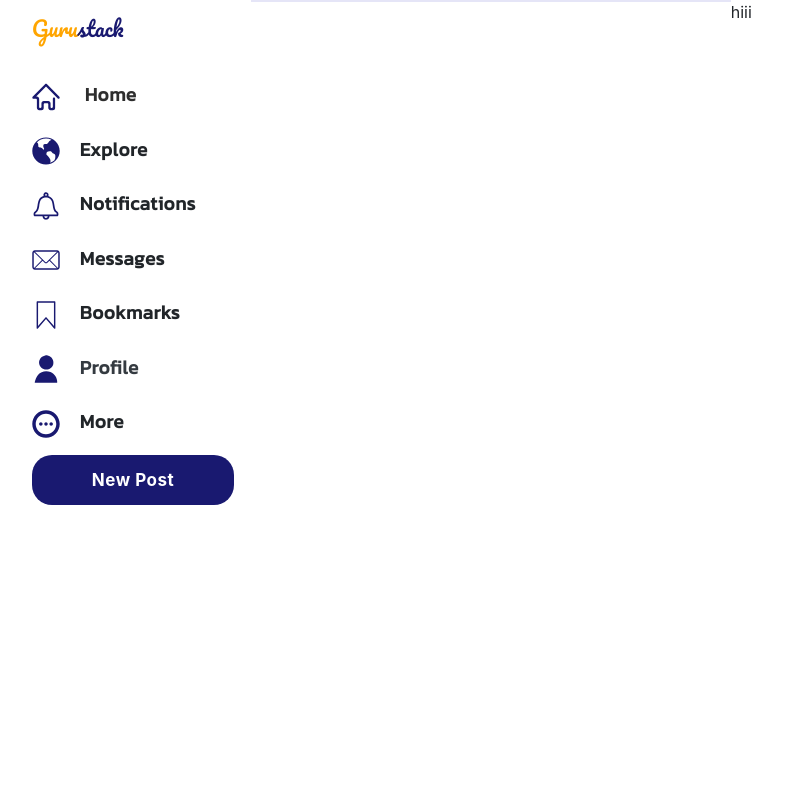
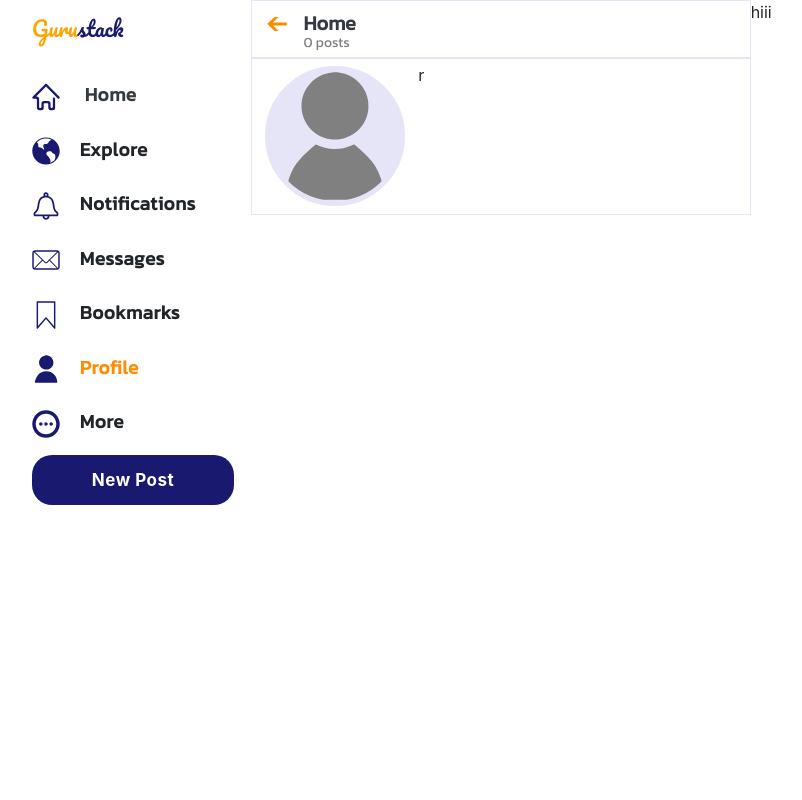
Before and after one commit to Imuhammed24/gurustack, a Django app: page /account/profile/ in a window 1280 px wide. Shown: the whole page, without its empty margins (109-911 px from the left). Run offline with Django 3.2, Linux system fonts and the light colour scheme; the visitor is signed in with stand-in values (Sample User, id 1); data that the repository does not hold is empty; some libraries are stand-ins or nearby versions.

Commit message:
Gurustack project begining

```diff
--- a/account/templates/account/user/profile-section.html
+++ b/account/templates/account/user/profile-section.html
@@ -2,6 +2,32 @@
 
 <div id="account-base-section-middle-div">
     <div id="account-base-section-middle-div-content">
+        <div id="profile-middle-div-top">
+            <div id="middle-div-top-content-div" class="clearfix pb-0">
+                <a onclick="history.back()" href="#"><img id="back-btn" class="float-left mr-3"
+                                                          src="{% static 'svg/back-btn.svg' %}" alt=""></a>
+                <h4 class="pb-0 mb-0">
+                    <a class="text-dark no-txt-deco" href="{% url 'account:home' %}">Home</a><br>
+                    <span class="d-block very-small-text">{{request.user.post.count}} post{{request.user.post.count|pluralize}}</span>
+                </h4>
+
+            </div>
+        </div>
+
+
+        <div id="profile-middle-div-middle" class="clearfix">
+            <div id="middle-div-middle-content-div" class="pt-1 clearfix">
+
+                <div id="user-detail-wrapper" class="clearfix d-block">
+                    <div id="user-profile-pix-div">
+                        <img id="main-profile-pix" src="{% static 'svg/big-male-profile.svg' %}" alt="">
+                    </div>
+                    <div id="user-detail-div">r</div>
+                </div>
+
+            </div>
+        </div>
+
 
     </div>
 
--- a/account/templates/account_base.html
+++ b/account/templates/account_base.html
@@ -9,14 +9,14 @@
             <span class="float-left" id="logo-in-nav"><h4 id="main-name-menu">Guru<span id="main-name-span">stack</span></h4></span>
         </p>
         <ul id="profile-base-ul" class="list-unstyled">
-            <li title="Home"><a class="no-txt-deco-li {% if display_section == 'home' %}active-section{% endif %}" href="{% url 'account:home' %}"> <img
+            <li title="Home"><a class="no-txt-deco-li {% if display_section == 'home' %}active-section{% else %}text-dark{% endif %}" href="{% url 'account:home' %}"> <img
                     src="{% static 'svg/home.svg' %}" alt=""> Home</a></li>
             <li><img src="{% static 'svg/explore.svg' %}" alt="">Explore</li>
             <li><img src="{% static 'svg/notification.svg' %}" alt="">Notifications</li>
             <li><img src="{% static 'svg/messages.svg' %}" alt="">Messages</li>
             <li><img src="{% static 'svg/bookmark.svg' %}" alt="">Bookmarks</li>
-            <li>
-                <a class="text-dark no-txt-deco-li {% if display_section == 'profile' %}active-section{% endif %}" href="{% url 'account:profile' %}">
+            <li title="Profile">
+                <a class="no-txt-deco-li {% if display_section == 'profile' %}active-section{% else %}text-dark{% endif %}" href="{% url 'account:profile' %}">
                     <img src="{% static 'svg/profile.svg' %}" alt="">Profile
                 </a>
             </li>
--- a/static/css/style.css
+++ b/static/css/style.css
@@ -549,10 +549,9 @@ body{
 }
 
 #account-base-section-middle-div{
-    width: 48%;
+    width: 50%;
     display: inline;
     float: left;
-
     min-height: 100vh;
 }
 
@@ -561,7 +560,7 @@ body{
 }
 
 #account-base-section-right-div{
-    width: 30%;
+    width: 28%;
     display: inline;
     float: right;
 }
@@ -572,12 +571,8 @@ body{
     margin-bottom: 30px;
 }
 
-#profile-base-ul li a{
-    color: #2e2e2e;
-}
-
 .active-section{
-    color: orange;
+    color: darkorange;
  }
 
 
@@ -975,10 +970,45 @@ body{
 /*#####################################*/
 /*#####################################*/
 
-
-
-
-
+#back-btn{
+    margin-top: 3px;
+}
+
+.very-small-text{
+    font-size: 14px;
+    word-spacing:0px;
+    color: gray;
+    font-weight: normal;
+}
+
+#user-detail-wrapper{
+    overflow: hidden;
+    clear: none;
+}
+
+#user-profile-pix-div{
+    float: left;
+    display: inline;
+    width: 33%;
+}
+
+#user-detail-div{
+    float: left;
+    display: inline;
+    width: 63%;
+}
+
+#profile-middle-div-top{
+    padding-bottom: 5px;
+    border-bottom: 2px solid #e5e5f7;
+}
+
+#main-profile-pix{
+    border-radius: 50%;
+    padding: 5px;
+    border: 3px solid white;
+    background-color: #e5e5f7;
+}
 
 
 
```
Also changed, not shown: static/svg/back-btn.svg (added), static/svg/big-male-profile.svg (added).
